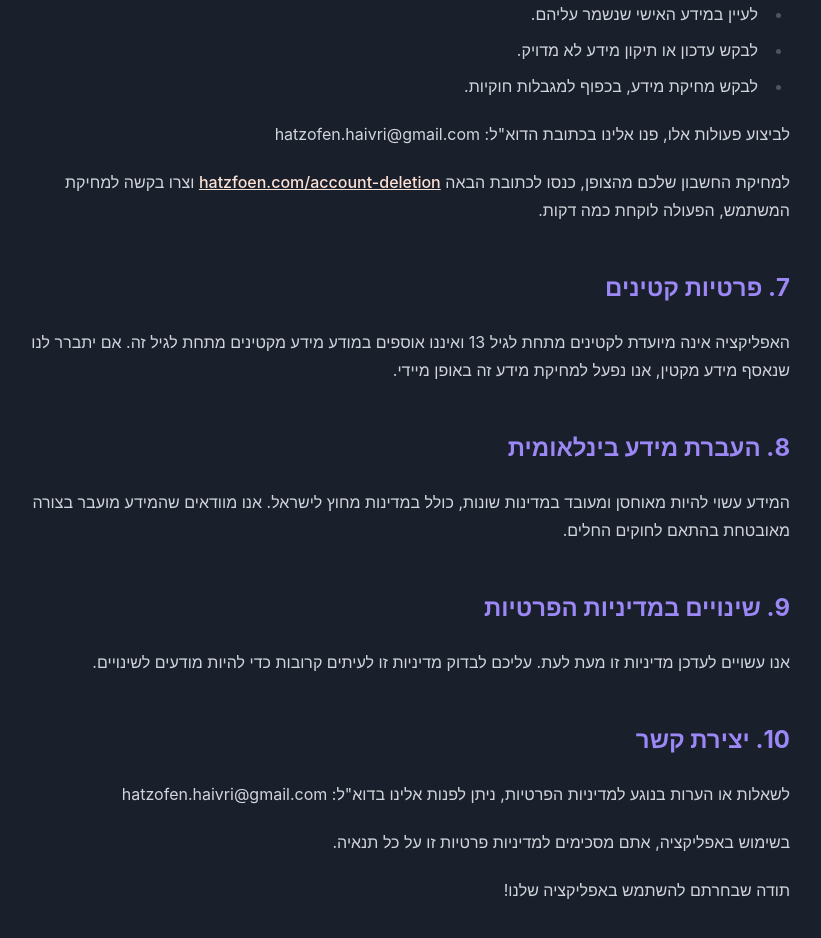
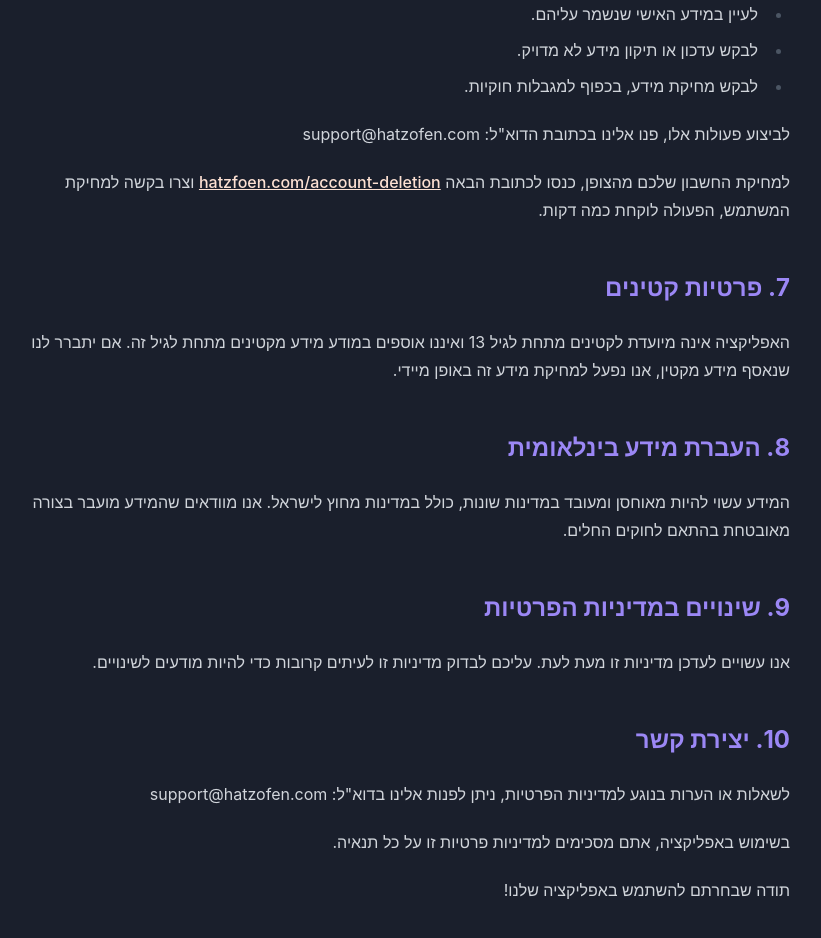
Before and after one commit to Galev01/hatzofen-website, a SvelteKit app: page /privacy-policy in a window 1280 px wide. Shown: the part 1720-2658 px from the top of the page, without its empty margins (234-1055 px from the left). Built offline with nearby package versions, Linux system fonts and the light colour scheme; what tailwindcss-rtl would draw is missing.

Commit message:
Update contact email to support@hatzofen.com across documentation and Svelte components; remove obsolete JS files and update references for improved performance and consistency.

```diff
--- a/src/routes/account-deletion/+page.svelte
+++ b/src/routes/account-deletion/+page.svelte
@@ -27,7 +27,7 @@
 		</p>
 
 		<form
-			action="mailto:hatzofen.haivri@gmail.com?subject=%D7%91%D7%A7%D7%A9%D7%AA%20%D7%9E%D7%97%D7%99%D7%A7%D7%AA%20%D7%97%D7%A9%D7%91%D7%95%D7%9F%20-%20%D7%94%D7%A6%D7%95%D7%A4%D7%9F"
+			action="mailto:support@hatzofen.com?subject=%D7%91%D7%A7%D7%A9%D7%AA%20%D7%9E%D7%97%D7%99%D7%A7%D7%AA%20%D7%97%D7%A9%D7%91%D7%95%D7%9F%20-%20%D7%94%D7%A6%D7%95%D7%A4%D7%9F"
 			method="post"
 			enctype="text/plain"
 			class="mt-8 space-y-6"
@@ -67,7 +67,7 @@
 		</form>
 
 		<p class="mt-10">
-			אם נתקלת בבעיות או שיש לך שאלות נוספות, אנא פנה אלינו ישירות בכתובת: <a href="mailto:hatzofen.haivri@gmail.com">hatzofen.haivri@gmail.com</a>.
+			אם נתקלת בבעיות או שיש לך שאלות נוספות, אנא פנה אלינו ישירות בכתובת: <a href="mailto:support@hatzofen.com">support@hatzofen.com</a>.
 		</p>
 
 	</article>
--- a/src/routes/contact-us/+page.svelte
+++ b/src/routes/contact-us/+page.svelte
@@ -30,7 +30,7 @@
 				`הודעה:\n${formData.message}`
 			);
 
-			const mailtoUrl = `mailto:hatzofen.haivri@gmail.com?subject=${emailSubject}&body=${emailBody}`;
+			const mailtoUrl = `mailto:support@hatzofen.com?subject=${emailSubject}&body=${emailBody}`;
 
 			// Open email client
 			window.location.href = mailtoUrl;
@@ -102,11 +102,11 @@
 								שלח אליי אימייל ואחזור אליך בהקדם האפשרי
 							</p>
 							<a
-								href="mailto:hatzofen.haivri@gmail.com"
+								href="mailto:support@hatzofen.com"
 								class="text-brand-accent hover:text-brand-primary transition-colors font-medium"
 								dir="ltr"
 							>
-								hatzofen.haivri@gmail.com
+								support@hatzofen.com
 							</a>
 						</div>
 
--- a/src/routes/privacy-policy/+page.svelte
+++ b/src/routes/privacy-policy/+page.svelte
@@ -56,7 +56,7 @@
 			<li>לבקש עדכון או תיקון מידע לא מדויק.</li>
 			<li>לבקש מחיקת מידע, בכפוף למגבלות חוקיות.</li>
 		</ul>
-		<p>לביצוע פעולות אלו, פנו אלינו בכתובת הדוא"ל: hatzofen.haivri@gmail.com</p>
+		<p>לביצוע פעולות אלו, פנו אלינו בכתובת הדוא"ל: support@hatzofen.com</p>
 		<p>למחיקת החשבון שלכם מהצופן, כנסו לכתובת הבאה <a href="https://hatzofen.com/account-deletion">hatzfoen.com/account-deletion</a> וצרו בקשה למחיקת המשתמש, הפעולה לוקחת כמה דקות.</p>
 
 		<h2>7. פרטיות קטינים</h2>
@@ -69,7 +69,7 @@
 		<p>אנו עשויים לעדכן מדיניות זו מעת לעת. עליכם לבדוק מדיניות זו לעיתים קרובות כדי להיות מודעים לשינויים.</p>
 
 		<h2>10. יצירת קשר</h2>
-		<p>לשאלות או הערות בנוגע למדיניות הפרטיות, ניתן לפנות אלינו בדוא"ל: hatzofen.haivri@gmail.com</p>
+		<p>לשאלות או הערות בנוגע למדיניות הפרטיות, ניתן לפנות אלינו בדוא"ל: support@hatzofen.com</p>
 
 		<p>בשימוש באפליקציה, אתם מסכימים למדיניות פרטיות זו על כל תנאיה.</p>
 
--- a/src/routes/terms-of-use/+page.svelte
+++ b/src/routes/terms-of-use/+page.svelte
@@ -54,7 +54,7 @@
 		<p>על תנאים אלה יחולו דיני מדינת ישראל. כל סכסוך או מחלוקת הנוגעים לתנאי שימוש אלו יהיו כפופים לסמכות השיפוט הבלעדית של בתי המשפט המוסמכים בתל אביב-יפו.</p>
 
 		<h2>יצירת קשר</h2>
-		<p>לכל שאלה בנוגע לתנאי שימוש אלו, אנא פנו אלינו בדוא"ל: hatzofen.haivri@gmail.com</p>
+		<p>לכל שאלה בנוגע לתנאי שימוש אלו, אנא פנו אלינו בדוא"ל: support@hatzofen.com</p>
 
 		<p>תודה שבחרתם להשתמש באפליקציה שלנו!</p>
 	</article>
```
Also changed, not shown: 24 other files (tests, documents, lock files or other folders).
